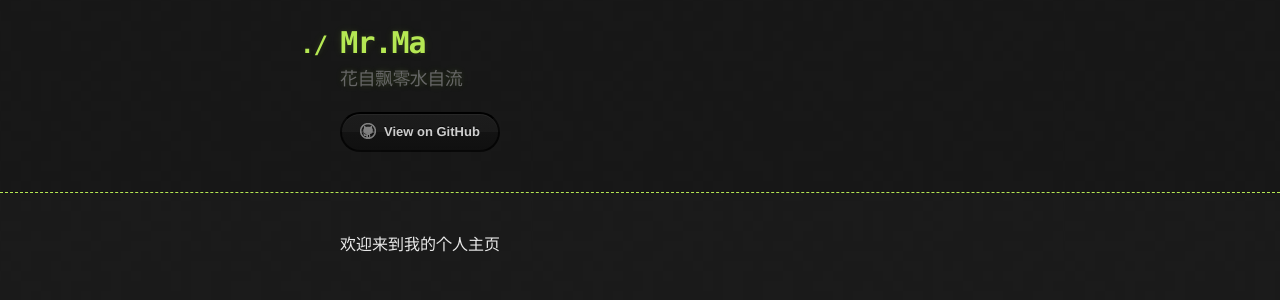
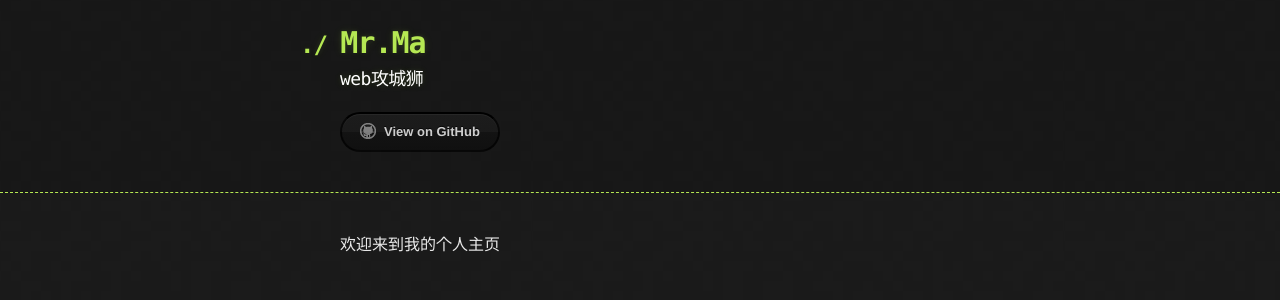
Before and after one commit to huapiaoling/huapiaoling.github.io, a PHP site: page / in a window 1280 px wide. Shown: the top 300 px of the page. Run offline with PHP 8.4, Linux system fonts and the light colour scheme.

Commit message:
2016.10.25

```diff
--- a/index.html
+++ b/index.html
@@ -16,7 +16,7 @@
     <header>
       <div class="container">
         <h1>Mr.Ma</h1>
-        <h2>花自飘零水自流</h2>
+        <h2 id="logo1">web攻城狮</h2>
         <section id="downloads">
           <a href="https://github.com/huapiaoling" class="btn btn-github"><span class="icon"></span>View on GitHub</a>
         </section>
--- a/stylesheets/github-dark.css
+++ b/stylesheets/github-dark.css
@@ -121,3 +121,4 @@ SOFTWARE.
 .pl-mo /* meta.output */ {
   color: #264ec5;
 }
+#logo1{color:#fff;}
```
